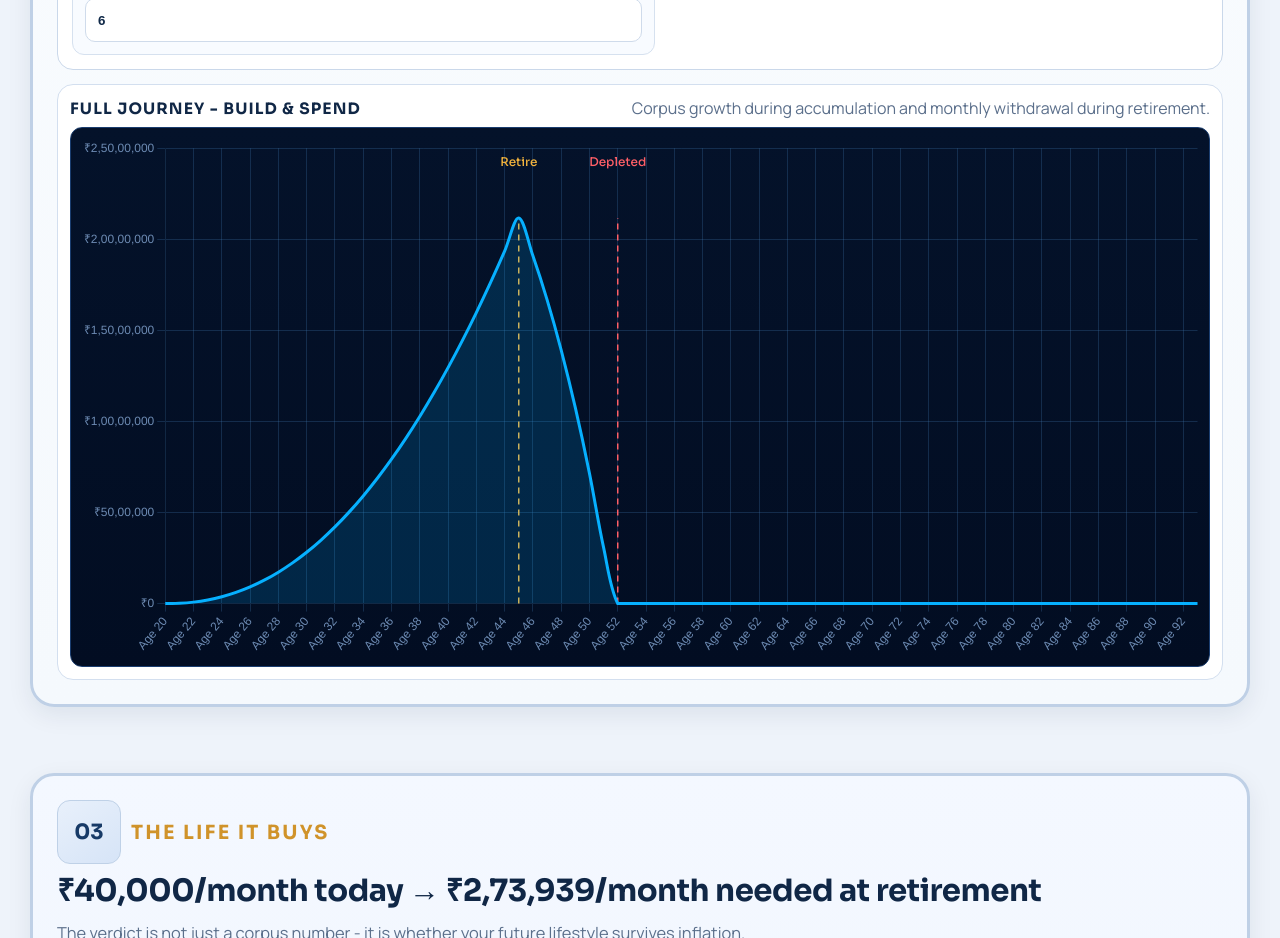
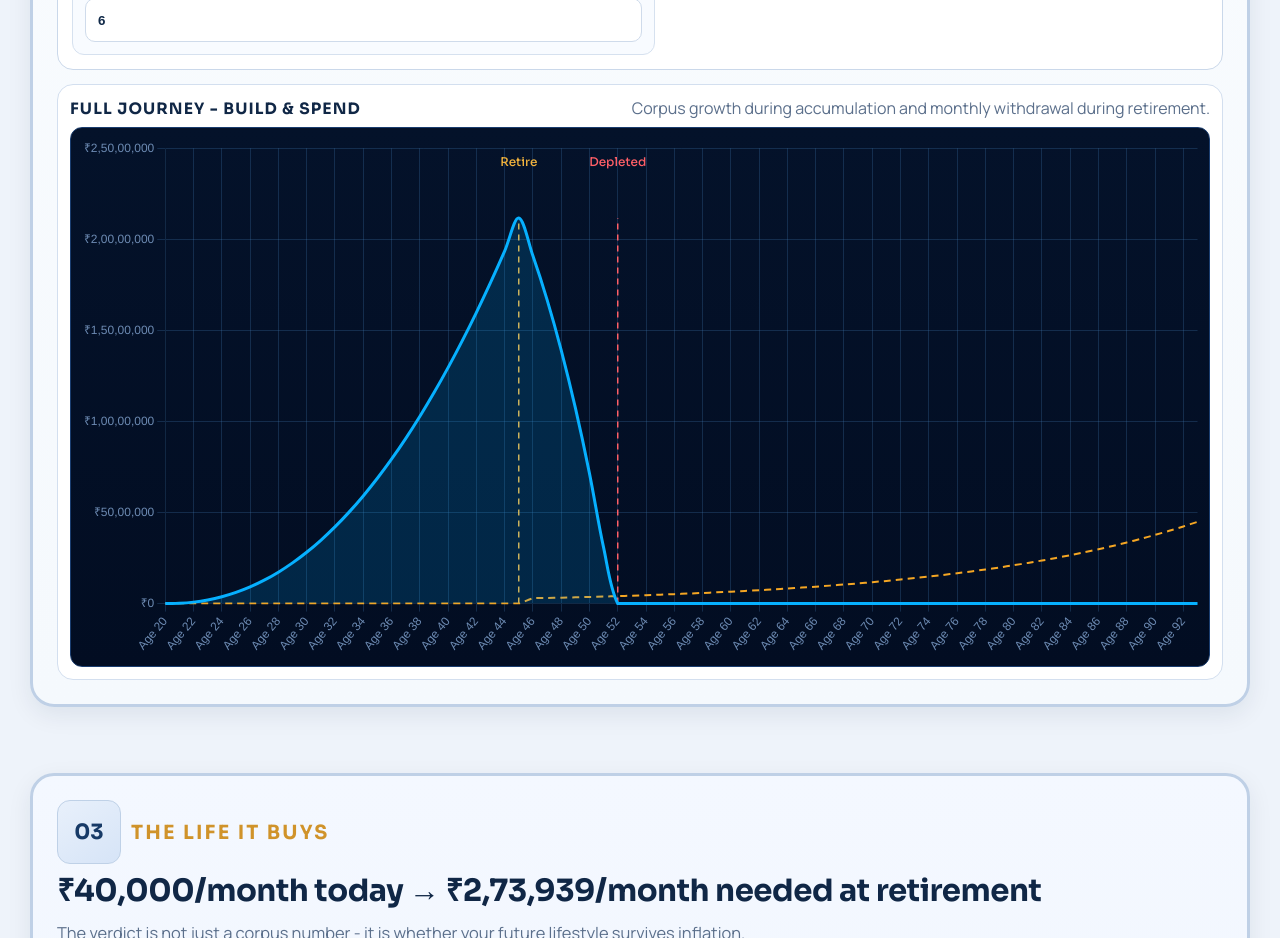
Before and after one commit to sagar-p-mtr/Angel-Investments, a React (Vite) app: page / in a window 1280 px wide. Shown: the part 3280-4218 px from the top of the page. Built offline with nearby package versions, Linux system fonts and the light colour scheme.

Commit message:
Add click-to-show values and dual-curve plotting for both line charts

```diff
--- a/src/components/Charts.jsx
+++ b/src/components/Charts.jsx
@@ -1,3 +1,4 @@
+import { useRef } from 'react';
 import { Bar, Doughnut, Line } from 'react-chartjs-2';
 import {
   Chart as ChartJS,
@@ -129,6 +130,7 @@ export function DelayChart({ startNow, startLater }) {
 }
 
 export function RetirementLineChart({ data, mode = 'default', retireLabel, depletedLabel }) {
+  const chartRef = useRef(null);
   const darkJourney = mode === 'journey';
   const labels = data.map(labelFor);
   const maxY = Math.max(...data.map(item => Number(item.accumulated) || 0), 1);
@@ -146,9 +148,20 @@ export function RetirementLineChart({ data, mode = 'default', retireLabel, deple
         borderWidth: 3
       },
       {
+        label: 'Monthly Need',
+        data: data.map(item => item.required),
+        borderColor: '#f5a623',
+        borderDash: [7, 5],
+        fill: false,
+        tension: 0.25,
+        pointRadius: 0,
+        borderWidth: 2
+      },
+      {
         label: 'Retire marker',
         data: retireLabel ? [{ x: retireLabel, y: 0 }, { x: retireLabel, y: maxY }] : [],
         parsing: false,
+        isMarker: true,
         borderColor: '#f2b33d',
         borderDash: [6, 5],
         pointRadius: 0,
@@ -159,6 +172,7 @@ export function RetirementLineChart({ data, mode = 'default', retireLabel, deple
         label: 'Depleted marker',
         data: depletedLabel ? [{ x: depletedLabel, y: 0 }, { x: depletedLabel, y: maxY }] : [],
         parsing: false,
+        isMarker: true,
         borderColor: '#ff5f67',
         borderDash: [6, 5],
         pointRadius: 0,
@@ -189,18 +203,44 @@ export function RetirementLineChart({ data, mode = 'default', retireLabel, deple
 
   return (
     <Line
+      ref={chartRef}
       data={{
         labels,
         datasets
       }}
+      onClick={event => {
+        const chart = chartRef.current;
+        if (!chart) return;
+
+        const points = chart.getElementsAtEventForMode(event, 'index', { intersect: false }, true);
+        if (!points.length) return;
+
+        const active = points
+          .filter(point => !chart.data.datasets[point.datasetIndex]?.isMarker)
+          .map(point => ({ datasetIndex: point.datasetIndex, index: point.index }));
+
+        if (!active.length) return;
+
+        chart.setActiveElements(active);
+        chart.tooltip.setActiveElements(active, {
+          x: event.native.offsetX,
+          y: event.native.offsetY
+        });
+        chart.update();
+      }}
       options={{
         maintainAspectRatio: false,
         responsive: true,
+        interaction: {
+          mode: 'index',
+          intersect: false
+        },
         plugins: {
           legend: darkJourney
             ? { display: false }
             : { position: 'bottom', labels: { usePointStyle: true, padding: 18 } },
           tooltip: {
+            filter: ctx => !ctx.dataset.isMarker,
             callbacks: {
               label: ctx => `${ctx.dataset.label}: ${currencyTick(ctx.parsed.y)}`
             }
```
Also changed, not shown: 1 other file (tests, documents, lock files or other folders).
